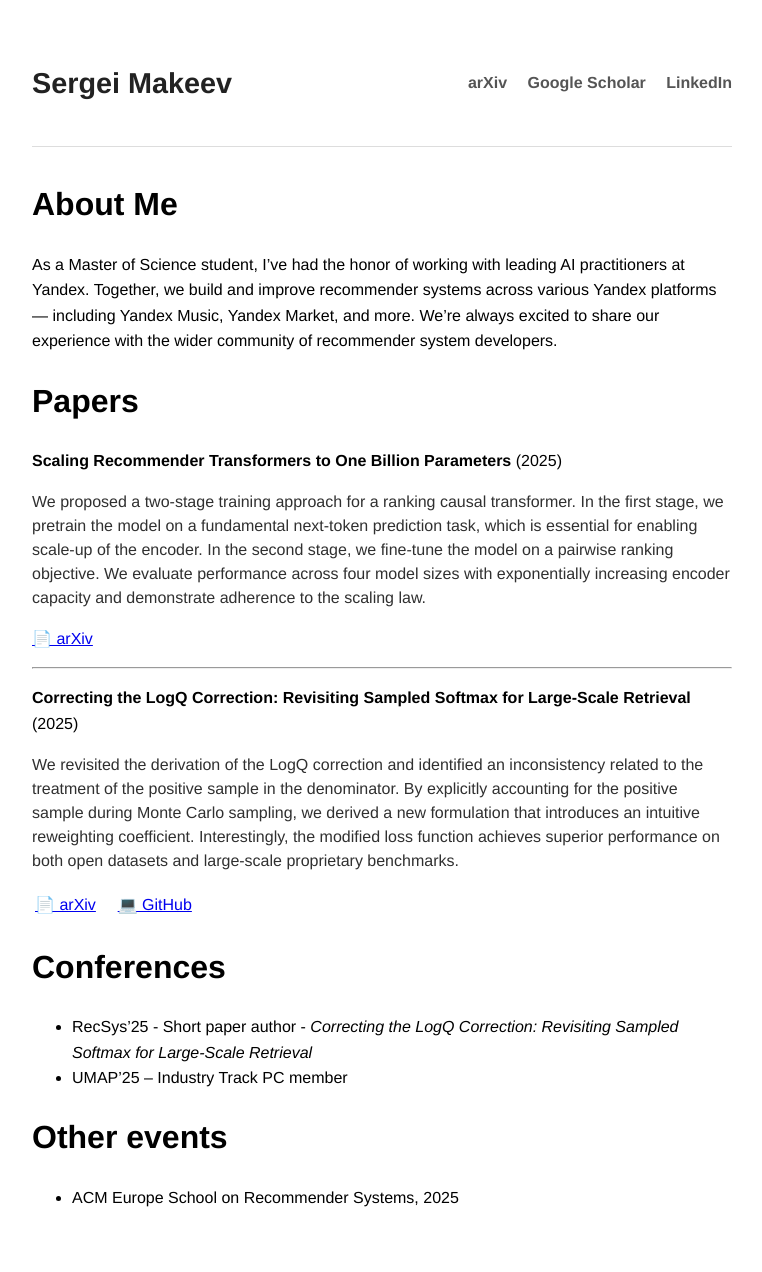
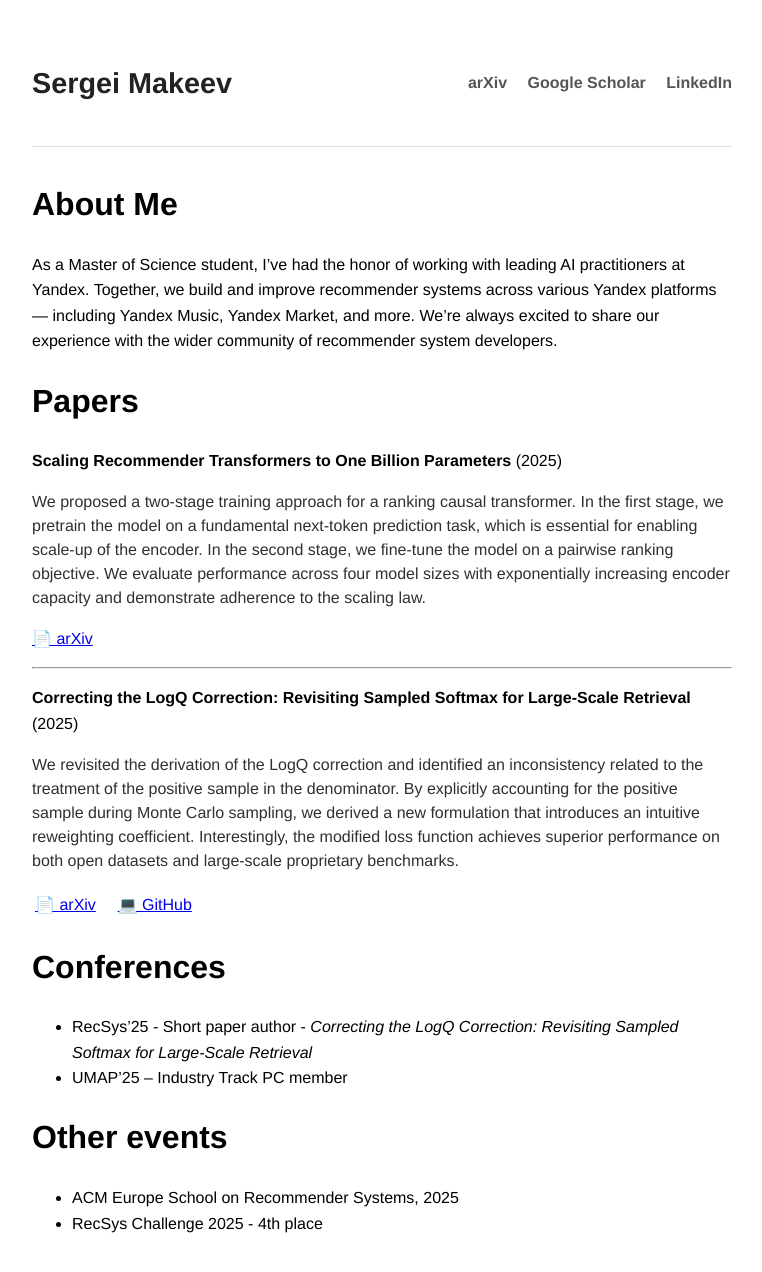
Before and after one commit to neuralsrg/neuralsrg.github.io, a Jekyll site: the page built from index.md, in a window 1280 px wide. Shown: the whole page, without its empty margins (258-1020 px from the left). Built offline with Jekyll 4.4.1, drawn with Linux system fonts in a browser that asks for light colours; before the commit the page ends 1247 px from its top, so only the background shows below that.

Commit message:
Add challenge

```diff
--- a/index.md
+++ b/index.md
@@ -37,3 +37,4 @@ We revisited the derivation of the LogQ correction and identified an inconsisten
 # Other events
 
 - ACM Europe School on Recommender Systems, 2025
+- RecSys Challenge 2025 - 4th place
```
